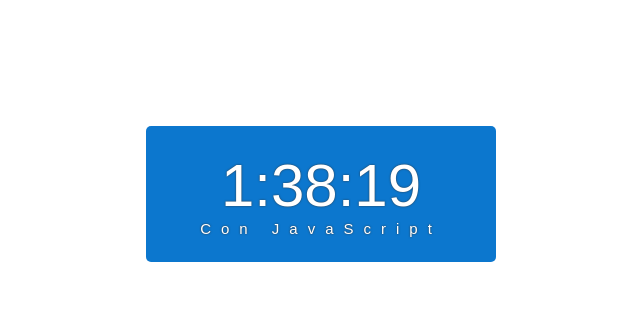
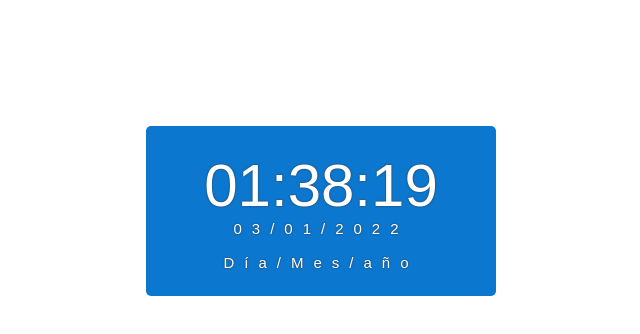
Before and after one commit to gabriel99aa/digitalClock, a plain HTML site: page index.html in a window 1280 px wide. Shown: the whole page, without its empty margins (319-959 px from the left). Drawn offline with Linux system fonts and the light colour scheme.

Commit message:
fecha y fin

```diff
--- a/index.html
+++ b/index.html
@@ -7,7 +7,7 @@
     <title>Reloj Digital</title>
     <link href = "css/estilos.css" rel="stylesheet"ref = 'stylesheet'/>
 </head>
-<body>
+<body onload="mostrarFecha();">
 
     <div id = "reloj">
         <div class = "reloj-contenedor" id = 'contenedor'>
--- a/js/reloj.js
+++ b/js/reloj.js
@@ -1,10 +1,27 @@
 const mostrarReloj = ()=> {
     let fecha = new Date();
-    let horas = fecha.getHours();
-    let minutos = fecha.getMinutes();
-    let segundos = fecha.getSeconds();
+    let horas = formatoHora(fecha.getHours());
+    let minutos = formatoHora(fecha.getMinutes());
+    let segundos = formatoHora(fecha.getSeconds());
     document.getElementById('hora').innerHTML = `${horas}:${minutos}:${segundos}`;
 
 }
 
+const formatoHora = (hora)=> {
+    if (hora < 10){
+        hora = '0' + hora;
+    }
+    return hora;
+}
+
 setInterval(mostrarReloj, 1000);
+
+
+const mostrarFecha = ()=> {
+
+    let fecha = new Date();
+    let dia = formatoHora(fecha.getDay());
+    let mes = formatoHora(fecha.getMonth());
+    let year = formatoHora(fecha.getFullYear());
+    document.getElementById('fecha').innerHTML = `${dia}/${mes}/${year} </br></br> Día/Mes/año`;
+}
```
